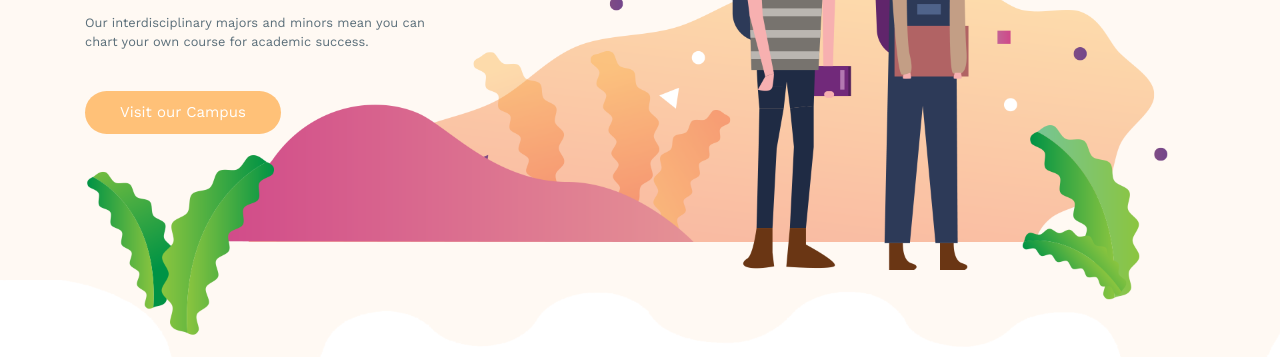
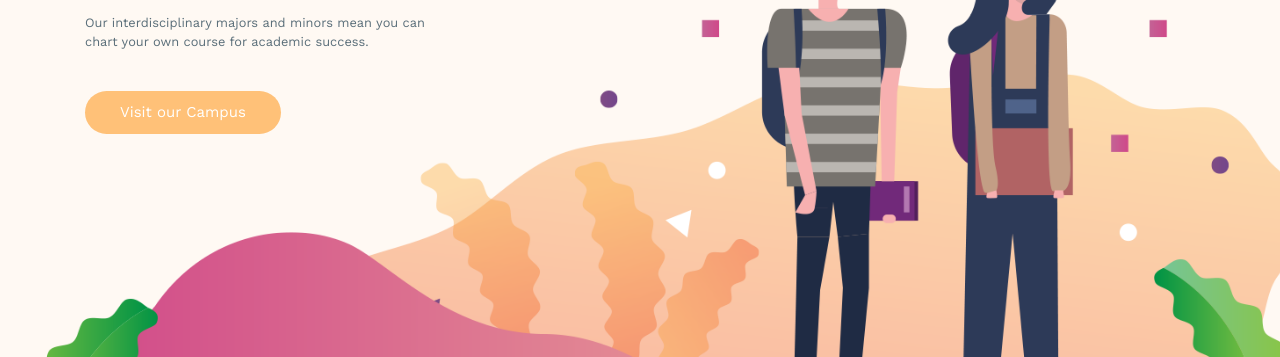
Before and after one commit to hasankarim18/EDUMODO, a plain HTML site: page index.html in a window 1280 px wide. Shown: the part 297-654 px from the top of the page. Drawn offline with nearby package versions, Linux system fonts and the light colour scheme.

Commit message:
Update style.css

```diff
--- a/style.css
+++ b/style.css
@@ -79,7 +79,7 @@ a, a:hover{
 }
 .banner .banner-inner {
 	width:100%;
-	padding:0px 0 150px;
+	padding:0px 0 400px;
 }
 .banner .banner-inner h1 {
 	font-weight:700;
```
